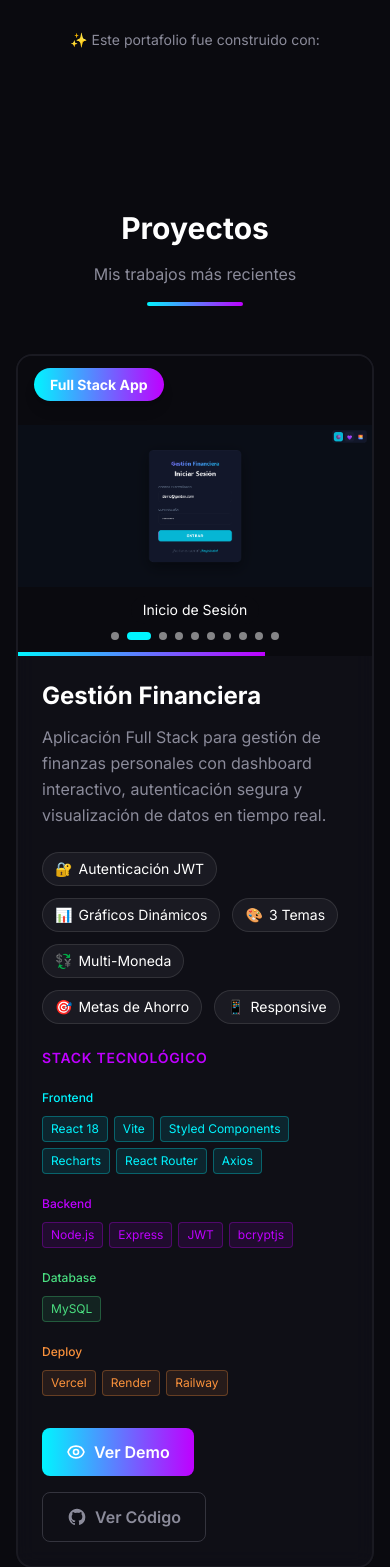
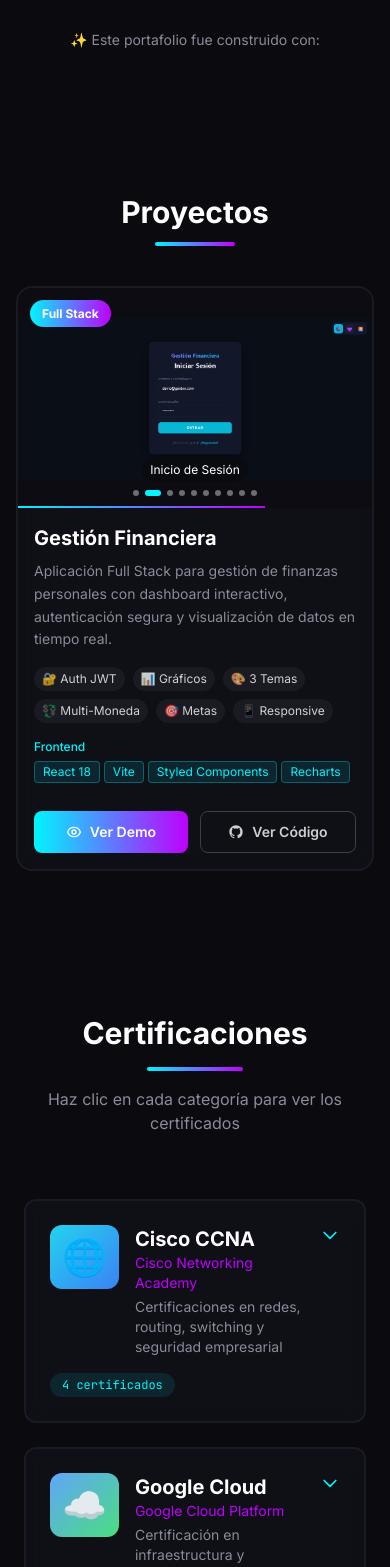
Before and after one commit to jaircastorena2/Portafolio-, a React (Vite) app: page / in a window 390 px wide. Shown: the part 7640-9207 px from the top of the page. Built offline with nearby package versions, Linux system fonts and the light colour scheme.

Commit message:
perf: optimize mobile layout - LoadingScreen, Projects horizontal scroll, scrollbar-hide

```diff
--- a/src/components/Projects.jsx
+++ b/src/components/Projects.jsx
@@ -26,52 +26,39 @@ const projectData = {
     title: 'Gestión Financiera',
     demoUrl: 'https://gesti-n-financiera-euzp.vercel.app/',
     repoUrl: 'https://github.com/jaircastorena2/Gesti-n-financiera',
-    frontend: ['React 18', 'Vite', 'Styled Components', 'Recharts', 'React Router', 'Axios'],
-    backend: ['Node.js', 'Express', 'JWT', 'bcryptjs'],
-    database: ['MySQL'],
-    deployment: ['Vercel', 'Render', 'Railway'],
+    techStack: [
+        { category: 'Frontend', color: 'cyan', items: ['React 18', 'Vite', 'Styled Components', 'Recharts'] },
+        { category: 'Backend', color: 'purple', items: ['Node.js', 'Express', 'JWT'] },
+        { category: 'Database', color: 'green', items: ['MySQL'] },
+        { category: 'Deploy', color: 'orange', items: ['Vercel', 'Render', 'Railway'] },
+    ],
     description: {
         es: 'Aplicación Full Stack para gestión de finanzas personales con dashboard interactivo, autenticación segura y visualización de datos en tiempo real.',
         en: 'Full Stack application for personal finance management with interactive dashboard, secure authentication and real-time data visualization.'
     },
     features: {
-        es: [
-            { icon: '🔐', text: 'Autenticación JWT' },
-            { icon: '📊', text: 'Gráficos Dinámicos' },
-            { icon: '🎨', text: '3 Temas' },
-            { icon: '💱', text: 'Multi-Moneda' },
-            { icon: '🎯', text: 'Metas de Ahorro' },
-            { icon: '📱', text: 'Responsive' }
-        ],
-        en: [
-            { icon: '🔐', text: 'JWT Auth' },
-            { icon: '📊', text: 'Dynamic Charts' },
-            { icon: '🎨', text: '3 Themes' },
-            { icon: '💱', text: 'Multi-Currency' },
-            { icon: '🎯', text: 'Savings Goals' },
-            { icon: '📱', text: 'Responsive' }
-        ]
+        es: ['🔐 Auth JWT', '📊 Gráficos', '🎨 3 Temas', '💱 Multi-Moneda', '🎯 Metas', '📱 Responsive'],
+        en: ['🔐 JWT Auth', '📊 Charts', '🎨 3 Themes', '💱 Multi-Currency', '🎯 Goals', '📱 Responsive']
     }
 }
 
-// Variantes de animación
+// Color map
+const colorMap = {
+    cyan: { bg: 'bg-neon-cyan/10', text: 'text-neon-cyan', border: 'border-neon-cyan/30' },
+    purple: { bg: 'bg-neon-purple/10', text: 'text-neon-purple', border: 'border-neon-purple/30' },
+    green: { bg: 'bg-green-400/10', text: 'text-green-400', border: 'border-green-400/30' },
+    orange: { bg: 'bg-orange-400/10', text: 'text-orange-400', border: 'border-orange-400/30' },
+}
+
+// Variantes de animación simplificadas
 const containerVariants = {
     hidden: { opacity: 0 },
-    visible: {
-        opacity: 1,
-        transition: { staggerChildren: 0.1, delayChildren: 0.2 }
-    }
+    visible: { opacity: 1, transition: { staggerChildren: 0.08 } }
 }
 
 const itemVariants = {
-    hidden: { opacity: 0, y: 20 },
-    visible: { opacity: 1, y: 0, transition: { duration: 0.5, ease: 'easeOut' } }
-}
-
-const slideVariants = {
-    enter: (direction) => ({ x: direction > 0 ? 300 : -300, opacity: 0 }),
-    center: { x: 0, opacity: 1, transition: { duration: 0.4, ease: 'easeOut' } },
-    exit: (direction) => ({ x: direction > 0 ? -300 : 300, opacity: 0, transition: { duration: 0.4, ease: 'easeIn' } })
+    hidden: { opacity: 0, y: 15 },
+    visible: { opacity: 1, y: 0, transition: { duration: 0.4 } }
 }
 
 function Projects() {
@@ -80,7 +67,7 @@ function Projects() {
     const [direction, setDirection] = useState(1)
     const [isHovered, setIsHovered] = useState(false)
 
-    // Auto-play del carrusel
+    // Auto-play
     useEffect(() => {
         if (isHovered) return
         const interval = setInterval(() => {
@@ -95,37 +82,23 @@ function Projects() {
         setCurrentIndex(index)
     }
 
-    const nextSlide = () => {
-        setDirection(1)
-        setCurrentIndex((prev) => (prev + 1) % projectImages.length)
-    }
-
-    const prevSlide = () => {
-        setDirection(-1)
-        setCurrentIndex((prev) => (prev - 1 + projectImages.length) % projectImages.length)
-    }
-
     const title = language === 'es' ? 'Proyectos' : 'Projects'
-    const subtitle = language === 'es' ? 'Mis trabajos más recientes' : 'My most recent work'
     const viewDemo = language === 'es' ? 'Ver Demo' : 'View Demo'
     const viewCode = language === 'es' ? 'Ver Código' : 'View Code'
-    const techStackTitle = language === 'es' ? 'Stack Tecnológico' : 'Tech Stack'
 
     return (
-        <section id="projects" className="py-20 px-4 sm:px-6">
-            <div className="max-w-6xl mx-auto">
+        <section id="projects" className="py-16 md:py-20 px-4 sm:px-6">
+            <div className="max-w-5xl mx-auto">
 
                 {/* Header */}
                 <motion.div
                     initial={{ opacity: 0, y: 20 }}
                     whileInView={{ opacity: 1, y: 0 }}
                     viewport={{ once: true }}
-                    transition={{ duration: 0.6 }}
-                    className="text-center mb-12"
+                    className="text-center mb-10"
                 >
-                    <h2 className="text-3xl md:text-4xl font-bold mb-4">{title}</h2>
-                    <p className="text-text-muted mb-4">{subtitle}</p>
-                    <div className="w-24 h-1 bg-gradient-to-r from-neon-cyan to-neon-purple mx-auto rounded-full" />
+                    <h2 className="text-3xl md:text-4xl font-bold mb-3">{title}</h2>
+                    <div className="w-20 h-1 bg-gradient-to-r from-neon-cyan to-neon-purple mx-auto rounded-full" />
                 </motion.div>
 
                 {/* Project Card */}
@@ -134,214 +107,135 @@ function Projects() {
                     initial="hidden"
                     whileInView="visible"
                     viewport={{ once: true }}
-                    className="glass rounded-2xl overflow-hidden border border-neon-purple/20"
+                    className="glass rounded-2xl overflow-hidden border border-white/10"
                 >
-                    {/* Gallery Section */}
-                    <motion.div
-                        variants={itemVariants}
+                    {/* Gallery */}
+                    <div
                         className="relative"
                         onMouseEnter={() => setIsHovered(true)}
                         onMouseLeave={() => setIsHovered(false)}
                     >
                         {/* Badge */}
-                        <div className="absolute top-4 left-4 z-20">
-                            <motion.span
-                                initial={{ opacity: 0, x: -20 }}
-                                animate={{ opacity: 1, x: 0 }}
-                                className="px-4 py-2 text-sm font-bold bg-gradient-to-r from-neon-cyan to-neon-purple text-white rounded-full shadow-lg"
-                            >
-                                Full Stack App
-                            </motion.span>
+                        <div className="absolute top-3 left-3 z-20">
+                            <span className="px-3 py-1.5 text-xs font-bold bg-gradient-to-r from-neon-cyan to-neon-purple text-white rounded-full">
+                                Full Stack
+                            </span>
                         </div>
 
-                        {/* Navigation Arrows */}
-                        <button
-                            onClick={prevSlide}
-                            className="absolute left-4 top-1/2 -translate-y-1/2 z-20 w-10 h-10 flex items-center justify-center bg-dark-bg/80 hover:bg-dark-bg text-white rounded-full transition-all opacity-0 group-hover:opacity-100 hover:scale-110"
-                            style={{ opacity: isHovered ? 1 : 0 }}
-                        >
-                            <svg className="w-5 h-5" fill="none" stroke="currentColor" viewBox="0 0 24 24">
-                                <path strokeLinecap="round" strokeLinejoin="round" strokeWidth={2} d="M15 19l-7-7 7-7" />
-                            </svg>
-                        </button>
-                        <button
-                            onClick={nextSlide}
-                            className="absolute right-4 top-1/2 -translate-y-1/2 z-20 w-10 h-10 flex items-center justify-center bg-dark-bg/80 hover:bg-dark-bg text-white rounded-full transition-all hover:scale-110"
-                            style={{ opacity: isHovered ? 1 : 0 }}
-                        >
-                            <svg className="w-5 h-5" fill="none" stroke="currentColor" viewBox="0 0 24 24">
-                                <path strokeLinecap="round" strokeLinejoin="round" strokeWidth={2} d="M9 5l7 7-7 7" />
-                            </svg>
-                        </button>
-
-                        {/* Image Carousel */}
-                        <div className="relative h-[300px] sm:h-[400px] md:h-[450px] overflow-hidden bg-dark-bg">
-                            <AnimatePresence initial={false} custom={direction} mode="wait">
+                        {/* Carousel */}
+                        <div className="relative h-[220px] sm:h-[320px] md:h-[400px] overflow-hidden bg-dark-bg/50">
+                            <AnimatePresence initial={false} mode="wait">
                                 <motion.img
                                     key={currentIndex}
                                     src={projectImages[currentIndex].src}
                                     alt={projectImages[currentIndex].label[language]}
-                                    custom={direction}
-                                    variants={slideVariants}
-                                    initial="enter"
-                                    animate="center"
-                                    exit="exit"
+                                    initial={{ opacity: 0, x: direction > 0 ? 50 : -50 }}
+                                    animate={{ opacity: 1, x: 0 }}
+                                    exit={{ opacity: 0, x: direction > 0 ? -50 : 50 }}
+                                    transition={{ duration: 0.3 }}
                                     className="absolute inset-0 w-full h-full object-contain"
                                 />
                             </AnimatePresence>
                         </div>
 
-                        {/* Slide Indicators & Label */}
-                        <div className="absolute bottom-4 left-0 right-0 z-20 flex flex-col items-center gap-2">
-                            <span className="px-3 py-1 bg-dark-bg/80 text-white text-sm rounded-full">
+                        {/* Indicators & Label */}
+                        <div className="absolute bottom-3 left-0 right-0 z-20 flex flex-col items-center gap-2">
+                            <span className="px-2 py-1 bg-dark-bg/80 text-white text-xs rounded-full">
                                 {projectImages[currentIndex].label[language]}
                             </span>
-                            <div className="flex gap-2">
+                            <div className="flex gap-1.5">
                                 {projectImages.map((_, idx) => (
                                     <button
                                         key={idx}
                                         onClick={() => goToSlide(idx)}
-                                        className={`w-2 h-2 rounded-full transition-all ${idx === currentIndex
-                                            ? 'w-6 bg-neon-cyan'
-                                            : 'bg-white/50 hover:bg-white/80'
+                                        className={`h-1.5 rounded-full transition-all ${idx === currentIndex ? 'w-4 bg-neon-cyan' : 'w-1.5 bg-white/40'
                                             }`}
                                     />
                                 ))}
                             </div>
                         </div>
 
-                        {/* Progress Bar */}
-                        <motion.div
-                            key={currentIndex}
-                            initial={{ scaleX: 0 }}
-                            animate={{ scaleX: isHovered ? 0 : 1 }}
-                            transition={{ duration: 4, ease: 'linear' }}
-                            className="absolute bottom-0 left-0 right-0 h-1 bg-gradient-to-r from-neon-cyan to-neon-purple origin-left"
-                        />
-                    </motion.div>
+                        {/* Progress bar */}
+                        {!isHovered && (
+                            <motion.div
+                                key={currentIndex}
+                                initial={{ scaleX: 0 }}
+                                animate={{ scaleX: 1 }}
+                                transition={{ duration: 4, ease: 'linear' }}
+                                className="absolute bottom-0 left-0 right-0 h-0.5 bg-gradient-to-r from-neon-cyan to-neon-purple origin-left"
+                            />
+                        )}
+                    </div>
 
-                    {/* Content Section */}
-                    <div className="p-6 md:p-8">
-                        {/* Title & Description */}
-                        <motion.div variants={itemVariants}>
-                            <h3 className="text-2xl md:text-3xl font-bold text-white mb-3">
-                                {projectData.title}
-                            </h3>
-                            <p className="text-text-muted mb-6 leading-relaxed max-w-3xl">
-                                {projectData.description[language]}
-                            </p>
+                    {/* Content */}
+                    <div className="p-4 sm:p-6">
+                        {/* Title */}
+                        <motion.h3 variants={itemVariants} className="text-xl sm:text-2xl font-bold text-white mb-2">
+                            {projectData.title}
+                        </motion.h3>
+
+                        {/* Description */}
+                        <motion.p variants={itemVariants} className="text-text-muted text-sm mb-4 leading-relaxed">
+                            {projectData.description[language]}
+                        </motion.p>
+
+                        {/* Features - compact */}
+                        <motion.div variants={itemVariants} className="flex flex-wrap gap-2 mb-4">
+                            {projectData.features[language].map((feature, idx) => (
+                                <span key={idx} className="text-xs text-white/80 bg-white/5 px-2 py-1 rounded-full">
+                                    {feature}
+                                </span>
+                            ))}
                         </motion.div>
 
-                        {/* Features */}
-                        <motion.div variants={itemVariants} className="mb-6">
-                            <div className="flex flex-wrap gap-3">
-                                {projectData.features[language].map((feature, idx) => (
-                                    <motion.span
-                                        key={idx}
-                                        whileHover={{ scale: 1.05, y: -2 }}
-                                        className="flex items-center gap-1.5 px-3 py-1.5 text-sm bg-white/5 text-white rounded-full border border-white/10 cursor-default"
-                                    >
-                                        <span>{feature.icon}</span>
-                                        <span>{feature.text}</span>
-                                    </motion.span>
+                        {/* Tech Stack - horizontal scroll on mobile */}
+                        <motion.div variants={itemVariants} className="mb-5">
+                            <div className="flex gap-4 overflow-x-auto pb-2 scrollbar-hide">
+                                {projectData.techStack.map((stack, idx) => (
+                                    <div key={idx} className="flex-shrink-0">
+                                        <span className={`text-xs font-medium ${colorMap[stack.color].text} block mb-1.5`}>
+                                            {stack.category}
+                                        </span>
+                                        <div className="flex gap-1">
+                                            {stack.items.map((tech, i) => (
+                                                <span
+                                                    key={i}
+                                                    className={`px-2 py-0.5 text-xs ${colorMap[stack.color].bg} ${colorMap[stack.color].text} border ${colorMap[stack.color].border} rounded whitespace-nowrap`}
+                                                >
+                                                    {tech}
+                                                </span>
+                                            ))}
+                                        </div>
+                                    </div>
                                 ))}
                             </div>
                         </motion.div>
 
-                        {/* Tech Stack */}
-                        <motion.div variants={itemVariants} className="mb-8">
-                            <h4 className="text-sm font-semibold text-neon-purple uppercase tracking-wider mb-4">
-                                {techStackTitle}
-                            </h4>
-                            <div className="grid grid-cols-1 sm:grid-cols-2 lg:grid-cols-4 gap-4">
-                                <div className="space-y-2">
-                                    <span className="text-xs text-neon-cyan font-medium">Frontend</span>
-                                    <div className="flex flex-wrap gap-1.5">
-                                        {projectData.frontend.map((tech, idx) => (
-                                            <motion.span
-                                                key={idx}
-                                                whileHover={{ scale: 1.05, y: -2 }}
-                                                className="px-2 py-1 text-xs bg-neon-cyan/10 text-neon-cyan border border-neon-cyan/30 rounded cursor-default"
-                                            >
-                                                {tech}
-                                            </motion.span>
-                                        ))}
-                                    </div>
-                                </div>
-                                <div className="space-y-2">
-                                    <span className="text-xs text-neon-purple font-medium">Backend</span>
-                                    <div className="flex flex-wrap gap-1.5">
-                                        {projectData.backend.map((tech, idx) => (
-                                            <motion.span
-                                                key={idx}
-                                                whileHover={{ scale: 1.05, y: -2 }}
-                                                className="px-2 py-1 text-xs bg-neon-purple/10 text-neon-purple border border-neon-purple/30 rounded cursor-default"
-                                            >
-                                                {tech}
-                                            </motion.span>
-                                        ))}
-                                    </div>
-                                </div>
-                                <div className="space-y-2">
-                                    <span className="text-xs text-green-400 font-medium">Database</span>
-                                    <div className="flex flex-wrap gap-1.5">
-                                        {projectData.database.map((tech, idx) => (
-                                            <motion.span
-                                                key={idx}
-                                                whileHover={{ scale: 1.05, y: -2 }}
-                                                className="px-2 py-1 text-xs bg-green-400/10 text-green-400 border border-green-400/30 rounded cursor-default"
-                                            >
-                                                {tech}
-                                            </motion.span>
-                                        ))}
-                                    </div>
-                                </div>
-                                <div className="space-y-2">
-                                    <span className="text-xs text-orange-400 font-medium">Deploy</span>
-                                    <div className="flex flex-wrap gap-1.5">
-                                        {projectData.deployment.map((tech, idx) => (
-                                            <motion.span
-                                                key={idx}
-                                                whileHover={{ scale: 1.05, y: -2 }}
-                                                className="px-2 py-1 text-xs bg-orange-400/10 text-orange-400 border border-orange-400/30 rounded cursor-default"
-                                            >
-                                                {tech}
-                                            </motion.span>
-                                        ))}
-                                    </div>
-                                </div>
-                            </div>
-                        </motion.div>
-
-                        {/* Action Buttons */}
-                        <motion.div variants={itemVariants} className="flex flex-wrap gap-4">
-                            <motion.a
+                        {/* Buttons */}
+                        <motion.div variants={itemVariants} className="flex gap-3">
+                            <a
                                 href={projectData.demoUrl}
                                 target="_blank"
                                 rel="noopener noreferrer"
-                                whileHover={{ scale: 1.03, boxShadow: '0 0 30px rgba(0, 245, 255, 0.3)' }}
-                                whileTap={{ scale: 0.97 }}
-                                className="flex items-center gap-2 px-6 py-3 bg-gradient-to-r from-neon-cyan to-neon-purple text-white font-semibold rounded-lg transition-all"
+                                className="flex-1 sm:flex-none flex items-center justify-center gap-2 px-5 py-2.5 bg-gradient-to-r from-neon-cyan to-neon-purple text-white text-sm font-semibold rounded-lg hover:shadow-lg hover:shadow-neon-cyan/20 transition-all"
                             >
-                                <svg className="w-5 h-5" fill="none" stroke="currentColor" viewBox="0 0 24 24">
+                                <svg className="w-4 h-4" fill="none" stroke="currentColor" viewBox="0 0 24 24">
                                     <path strokeLinecap="round" strokeLinejoin="round" strokeWidth={2} d="M15 12a3 3 0 11-6 0 3 3 0 016 0z" />
                                     <path strokeLinecap="round" strokeLinejoin="round" strokeWidth={2} d="M2.458 12C3.732 7.943 7.523 5 12 5c4.478 0 8.268 2.943 9.542 7-1.274 4.057-5.064 7-9.542 7-4.477 0-8.268-2.943-9.542-7z" />
                                 </svg>
                                 {viewDemo}
-                            </motion.a>
-                            <motion.a
+                            </a>
+                            <a
                                 href={projectData.repoUrl}
                                 target="_blank"
                                 rel="noopener noreferrer"
-                                whileHover={{ scale: 1.03, borderColor: 'white' }}
-                                whileTap={{ scale: 0.97 }}
-                                className="flex items-center gap-2 px-6 py-3 border border-text-muted/30 text-text-muted hover:text-white font-semibold rounded-lg transition-all"
+                                className="flex-1 sm:flex-none flex items-center justify-center gap-2 px-5 py-2.5 border border-white/20 text-white/80 hover:text-white text-sm font-semibold rounded-lg hover:border-white/40 transition-all"
                             >
-                                <svg className="w-5 h-5" fill="currentColor" viewBox="0 0 24 24">
+                                <svg className="w-4 h-4" fill="currentColor" viewBox="0 0 24 24">
                                     <path fillRule="evenodd" d="M12 2C6.477 2 2 6.484 2 12.017c0 4.425 2.865 8.18 6.839 9.504.5.092.682-.217.682-.483 0-.237-.008-.868-.013-1.703-2.782.605-3.369-1.343-3.369-1.343-.454-1.158-1.11-1.466-1.11-1.466-.908-.62.069-.608.069-.608 1.003.07 1.531 1.032 1.531 1.032.892 1.53 2.341 1.088 2.91.832.092-.647.35-1.088.636-1.338-2.22-.253-4.555-1.113-4.555-4.951 0-1.093.39-1.988 1.029-2.688-.103-.253-.446-1.272.098-2.65 0 0 .84-.27 2.75 1.026A9.564 9.564 0 0112 6.844c.85.004 1.705.115 2.504.337 1.909-1.296 2.747-1.027 2.747-1.027.546 1.379.202 2.398.1 2.651.64.7 1.028 1.595 1.028 2.688 0 3.848-2.339 4.695-4.566 4.943.359.309.678.92.678 1.855 0 1.338-.012 2.419-.012 2.747 0 .268.18.58.688.482A10.019 10.019 0 0022 12.017C22 6.484 17.522 2 12 2z" clipRule="evenodd" />
                                 </svg>
                                 {viewCode}
-                            </motion.a>
+                            </a>
                         </motion.div>
                     </div>
                 </motion.div>
--- a/src/index.css
+++ b/src/index.css
@@ -118,6 +118,15 @@ a:focus {
 
 /* Usamos @layer utilities para definir clases reutilizables que se pueden combinar con otras clases de Tailwind */
 @layer utilities {
+
+    /* Hide scrollbar for horizontal scroll containers */
+    .scrollbar-hide {
+        -ms-overflow-style: none;
+        scrollbar-width: none;
+    }
+    .scrollbar-hide::-webkit-scrollbar {
+        display: none;
+    }
 
     /* Efecto de brillo neón para textos */
     .text-glow-cyan {
```
Also changed, not shown: src/components/LoadingScreen.jsx (+39 -64 lines), 23 other files (tests, documents, lock files or other folders).
